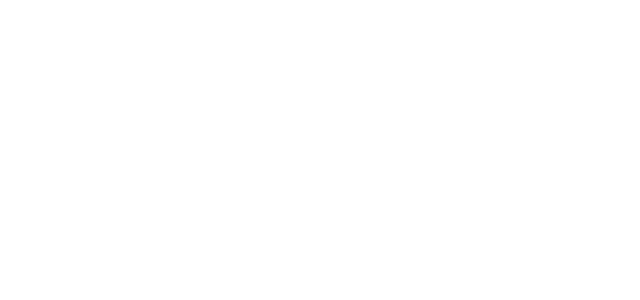
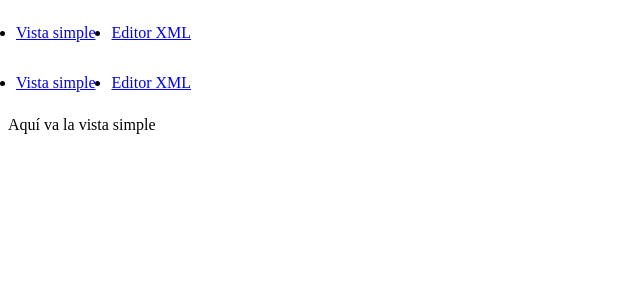
Before and after one commit to RSM-CR/RSMCR-FE, a SvelteKit app in the folder interfaz/: page /editor in a window 1280 px wide. Shown: the top 300 px of the page, without its empty margins (0-640 px from the left). Built offline with nearby package versions, Linux system fonts and the light colour scheme.

Commit message:
lista RFiles

```diff
--- a/interfaz/src/routes/+layout.svelte
+++ b/interfaz/src/routes/+layout.svelte
@@ -0,0 +1,14 @@
+<script lang="ts">
+    import NavBar from "$lib/components/NavBar.svelte";
+    import { Tab } from "$lib/tab";
+    import { resolve } from "$app/paths";
+
+    const urlActual = resolve("/editor");
+
+    const tabs = [new Tab("Vista simple", urlActual), new Tab("Editor XML", `${urlActual}/xml`)]
+
+    let { children } = $props();
+</script>
+
+<NavBar tabs={tabs}/>
+{@render children()}
```
